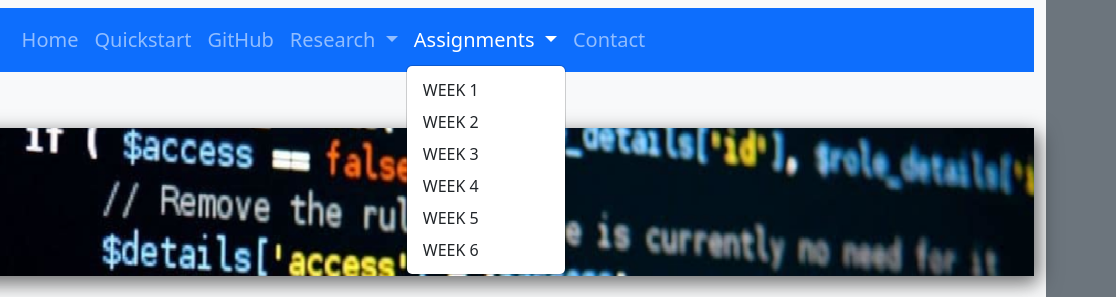
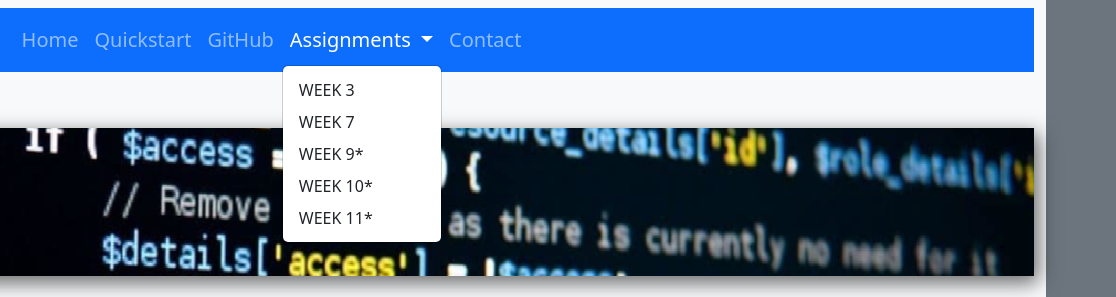
Before and after one commit to DarinSicurello/FeWeek7, a website: page index.html in a window 1280 px wide. Both pictures are taken after a click on the button "Assignments". Shown: the top 297 px of the page, 164-1280 px from the left. Drawn offline with nearby package versions, Linux system fonts and the light colour scheme.

Commit message:
Week 7 JavaScript v5

```diff
--- a/index.html
+++ b/index.html
@@ -29,7 +29,7 @@
       </li>
       <li class="nav-item">
         <a class="nav-link" href="https://github.com/DarinSicurello" target="_blank">GitHub</a>
-      <li class="nav-item dropdown">
+      <!---- <li class="nav-item dropdown">
         <a class="nav-link dropdown-toggle" href="#" id="navbarDropdownMenuLink" role="button"
            data-bs-toggle="dropdown" aria-expanded="false">
           Research
@@ -44,19 +44,18 @@
           <li><a class="dropdown-item" href="https://docs.google.com/document/d/1UvdTHhvhOBCazefZ3-kwwrnsEMJT_LlKjupgTJibR7k/edit?tab=t.0#heading=h.nrnw03t7conb" target="_blank">WEEK 8</a></li>
           <li><a class="dropdown-item" href="https://docs.google.com/document/d/1Y91x38-swZLNekJA3vpX5nw7AN3BRdBaEk9H6YZajVc/edit?tab=t.0#heading=h.nrnw03t7conb" target="_blank">WEEK 10</a></li>
         </ul>
-      </li>
+      </li>-->
       <li class="nav-item dropdown">
         <a class="nav-link dropdown-toggle" href="#" id="navbarDropdownMenuLink" role="button"
            data-bs-toggle="dropdown" aria-expanded="false">
           Assignments
         </a>
         <ul class="dropdown-menu" aria-labelledby="navbarDropdownMenuLink">
-          <li><a class="dropdown-item" href="WEEK1/index.html" target="_parent">WEEK 1</a></li>
-          <li><a class="dropdown-item" href="WEEK2/index.html" target="_parent">WEEK 2</a></li>
-          <li><a class="dropdown-item" href="WEEK3/index.html" target="_self">WEEK 3</a></li>
-          <li><a class="dropdown-item" href="WEEK4/index.html" target="_self">WEEK 4</a></li>
-          <li><a class="dropdown-item" href="WEEK5/index.html" target="_self">WEEK 5</a></li>
-          <li><a class="dropdown-item" href="WEEK6/index.html" target="_self">WEEK 6</a></li>
+          <li><a class="dropdown-item" href="https://github.com/DarinSicurello/FeWeek3" target="_blank">WEEK 3</a></li>
+          <li><a class="dropdown-item" href="https://github.com/DarinSicurello/FeWeek7" target="_blank">WEEK 7</a></li>
+          <li><a class="dropdown-item inactive-font" href="#" target="">WEEK 9*</a></li>
+          <li><a class="dropdown-item inactive-font" href="#" target="">WEEK 10*</a></li>
+          <li><a class="dropdown-item inactive-font" href="#" target="">WEEK 11*</a></li>
         </ul>
         <li class="nav-item">
         <a class="nav-link" href="mailto:darin.sicurello@gmail.com">Contact</a>
```
Also changed, not shown: myjsfile.js (+13 -14 lines).
